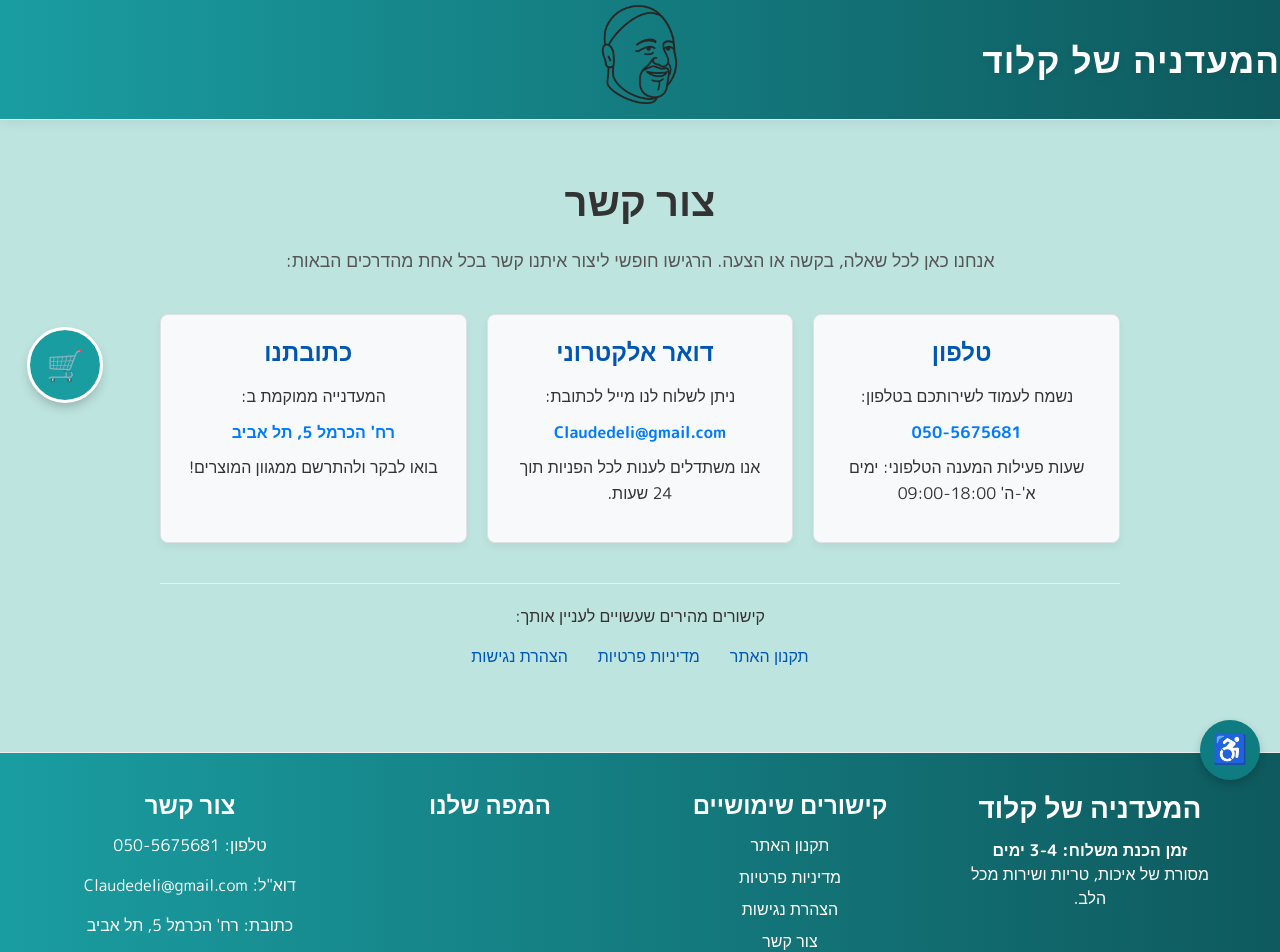
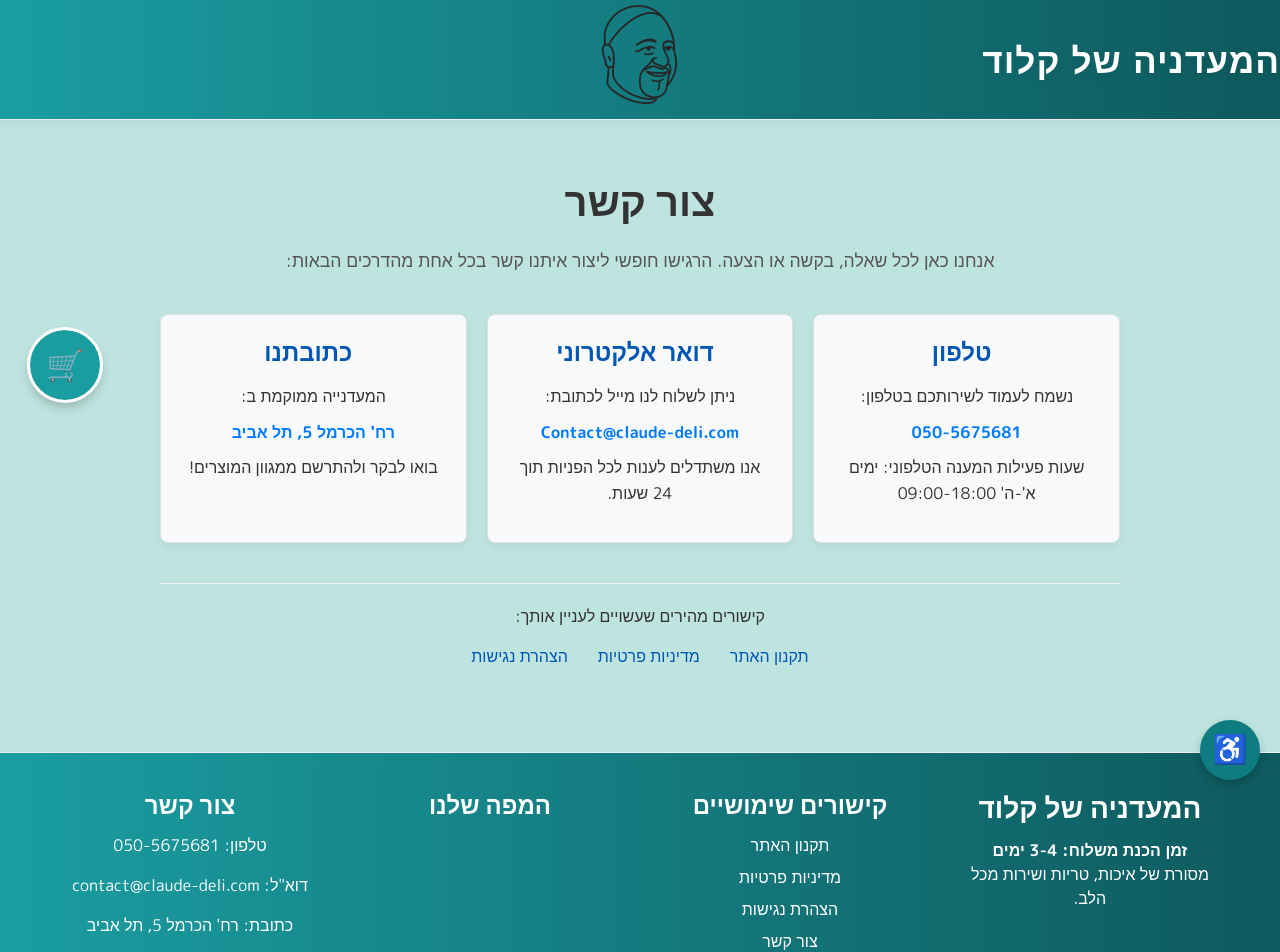
Before and after one commit to RussoPy/Claude-s_Store, a React (Create React App) app in the folder frontend/: page /contact in a window 1280 px wide. Shown: the top 952 px of the page. Built offline with nearby package versions, Linux system fonts and the light colour scheme; no server answers; the database is empty; grey boxes are pictures that could not be loaded.

Commit message:
fix: update contact email and website link in Footer, ContactPage, and TermsPage
- Changed contact email from Claudedeli@gmail.com to contact@claude-deli.com in Footer and ContactPage for consistency.
- Updated the website link in TermsPage to point to the correct domain: https://claude-deli.com.

```diff
--- a/frontend/src/components/Footer.tsx
+++ b/frontend/src/components/Footer.tsx
@@ -38,7 +38,7 @@
                 <div className="footer-section">
                     <h4><Link to="/contact" style={{ color: 'inherit', textDecoration: 'none', font: 'inherit' }}>צור קשר</Link></h4>
                     <p>טלפון: <a href="tel:+9720505675681">050-5675681</a></p>
-                    <p>דוא"ל: <a href="mailto:shmalze.123@gmail.com" rel="noopener noreferrer">Claudedeli@gmail.com</a></p>
+                    <p>דוא"ל: <a href="mailto:shmalze.123@gmail.com" rel="noopener noreferrer">contact@claude-deli.com</a></p>
                     <p>כתובת: <a href="https://maps.google.com/?q=רח' הכרמל 5, תל אביב" target="_blank" rel="noopener noreferrer">רח' הכרמל 5, תל אביב</a></p>
                 </div>
             </div>
--- a/frontend/src/pages/ContactPage.tsx
+++ b/frontend/src/pages/ContactPage.tsx
@@ -19,7 +19,7 @@
                 <div className="contact-card">
                     <h2><i className="fas fa-envelope"></i> דואר אלקטרוני</h2>
                     <p>ניתן לשלוח לנו מייל לכתובת:</p>
-                    <p><a href="mailto:shmalze.123@gmail.com">Claudedeli@gmail.com</a></p>
+                    <p><a href="mailto:shmalze.123@gmail.com">Contact@claude-deli.com</a></p>
                     <p>אנו משתדלים לענות לכל הפניות תוך 24 שעות.</p>
                 </div>
 
--- a/frontend/src/pages/TermsPage.tsx
+++ b/frontend/src/pages/TermsPage.tsx
@@ -86,7 +86,7 @@
             '7.4. ביטול עסקה יתבצע באמצעות הודעת ביטול שתימסר לחברה או בקשה להחלפת המוצרים (ביחד להלן: “ההודעה“) באחת מהדרכים הבאות:',
             '7.4.1. צ’ט בוואטסאפ בטלפון: 0505675681 , בימים א-ה בין השעות 7:00-18:00 ובימי שישי 6:00-16:00',
             '7.4.2. בדוא”ל: shmalze.123@gmail.com',
-            '7.4.3. באתר האינטרנט: https://smart-market.matat.io/%d7%98%d7%95%d7%a4%d7%a1-%d7%91%d7%99%d7%98%d7%95%d7%9c-%d7%a2%d7%a1%d7%a7%d7%94',
+            '7.4.3. באתר האינטרנט: https://claude-deli.com',
             '7.5. בהודעה ימסור המשתמש את שמו, מספר תעודת זהות ומספר ההזמנה שהוא מעוניין לבטל או להחליף, מספר טלפון או כתובת דוא”ל באמצעותם ניתן ליצור עימו קשר וככל שהביטול מתבצע בהודעה/ במיל גם ארבע ספרות אחרונות/מידע בדבר אמצעי התשלום בו בוצעה העסקה.',
             '7.6. ככל שהמשתמש מבקש לבטל את העסקה לאחר שקיבל את המוצרים לידיו, המשתמש ישיב, על חשבונו, את המוצרים לידי העסק באמצעות שליח מטעם העסק. המשתמש יתאם את מועד הגעת השליח עם העסק, בהתאם למדיניות ההחזרות והביטולים של העסק. תעריף החזרת המוצרים באמצעות שליח יפורסם באתר העסק. העסק רשאית לעדכן את תעריפי ההחזרות של המוצרים באמצעות שליח מעת לעת ובלא צורך בהודעה מוקדמת.',
             '7.7. על אף האמור לעיל, ככל שהביטול נבע מפגם או קלקול במוצר ובהתאם להוראות החוק, העסק תאסוף את המוצרים מהמקום בו נמסרו המוצרים למשתמש, וזאת ללא עלות מצידו של המשתמש. המשתמש יתאם מועד איסוף המוצרים עם העסק באמצעות יצירת קשר עם העסק כמפורט בסעיף 6 לתנאי השימוש לעיל.',
```
